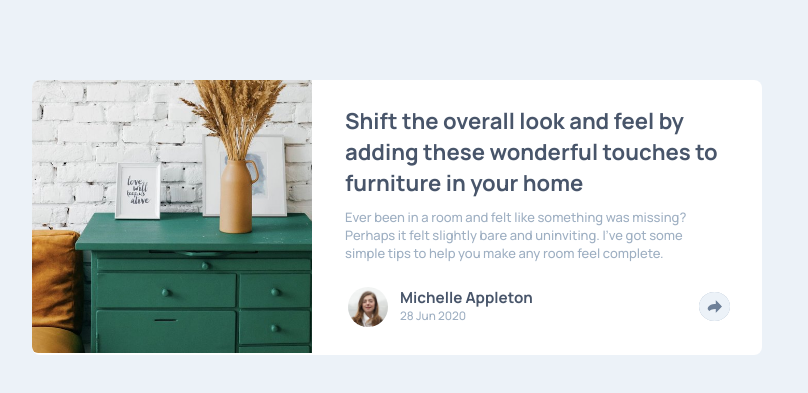
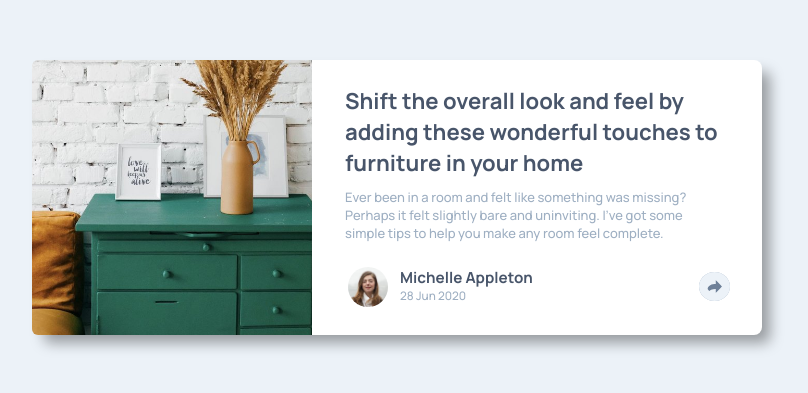
Before and after one commit to Adhafabe/Componente-de-vista-previa-articulo, a plain HTML site: page index.html in a window 1280 px wide. Shown: the part 203-596 px from the top of the page, without its empty margins (243-1051 px from the left). Drawn offline with nearby package versions, Linux system fonts and the light colour scheme.

Commit message:
mejoras en los estilos

```diff
--- a/style.css
+++ b/style.css
@@ -153,6 +153,12 @@ z .article__contentImagen {
     grid-template-rows: 1fr;
     height: 275px;
     width: 730px;
+    position: relative;
+    z-index: 1;
+    overflow: inherit;
+    -webkit-box-shadow: 10px 10px 14px -2px rgba(0, 0, 0, 0.36);
+    -moz-box-shadow: 10px 10px 14px -2px rgba(0, 0, 0, 0.36);
+    box-shadow: 10px 10px 14px -2px rgba(0, 0, 0, 0.36);
   }
 
   .container {
@@ -170,7 +176,7 @@ z .article__contentImagen {
 
   .article__imagen {
     border-radius: 6px 0 0 6px;
-    width: 122%;
+    width: 123%;
   }
 
   .article__title {
@@ -217,7 +223,8 @@ z .article__contentImagen {
     bottom: -15px;
     left: 45%;
   }
-  seccion.article__content {
+
+  .article__content {
     position: relative;
     z-index: 1;
     overflow: inherit;
```
